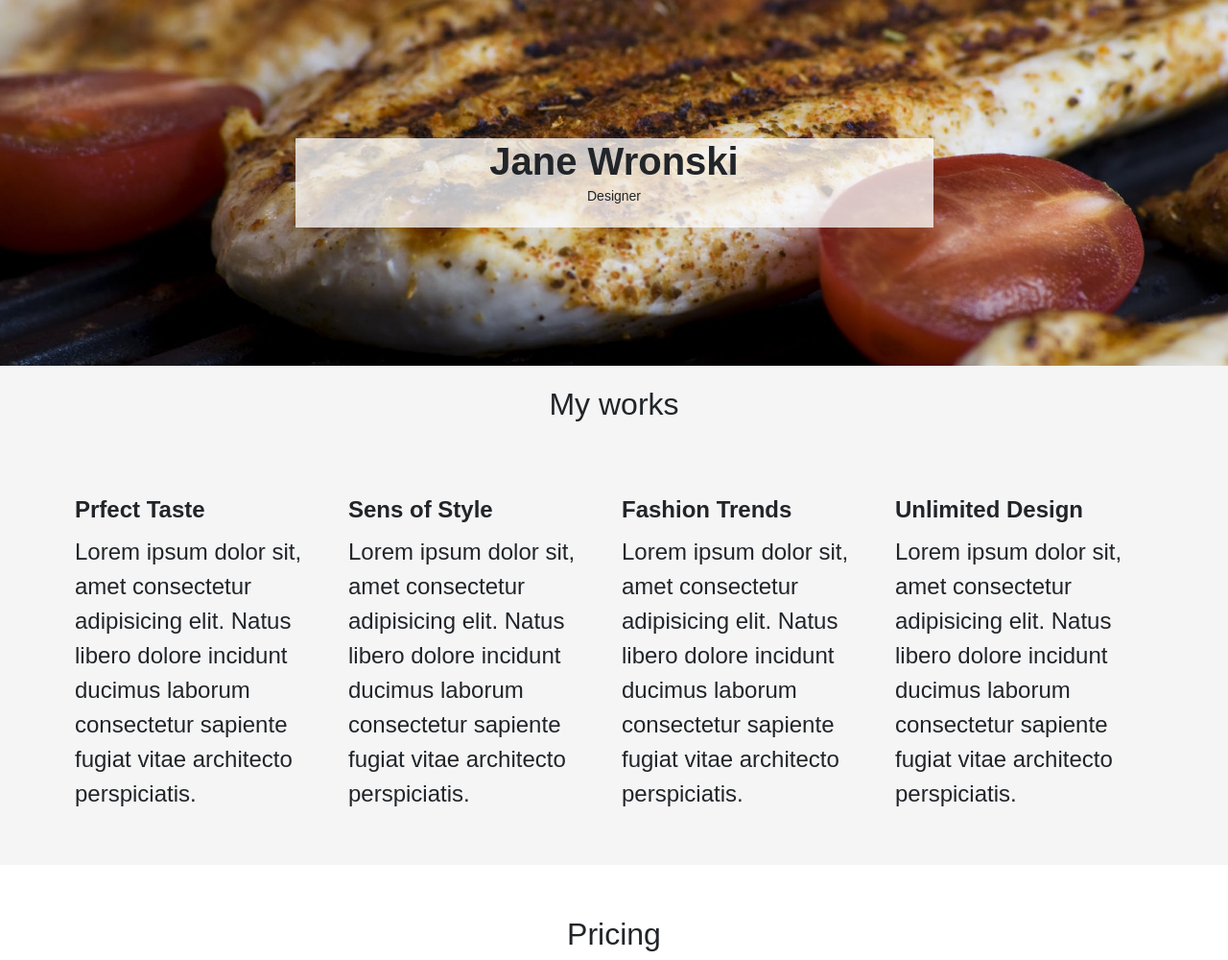
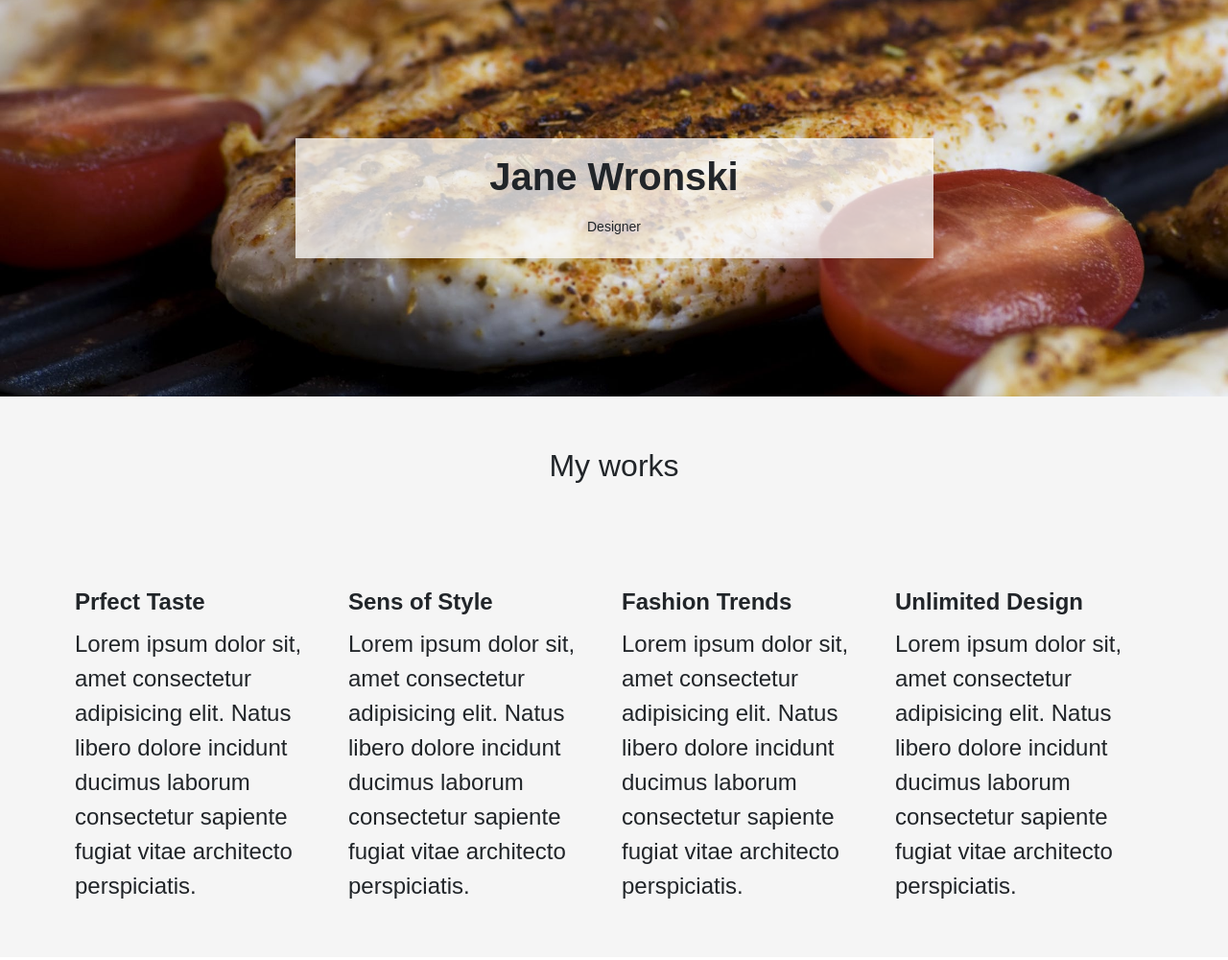
Before and after one commit to stels02/midterm_2NEW, a plain HTML site: page index.html in a window 1280 px wide. Shown: the top 1000 px of the page at 96% size. Drawn offline with Linux system fonts and the light colour scheme; a web font is replaced by a local one.

Commit message:
11-nji komit

```diff
--- a/index.html
+++ b/index.html
@@ -17,6 +17,7 @@
         .bg-center-center {
             background-position: center center;
         }
+
         .bg-cover {
             background-size: cover;
         }
@@ -27,11 +28,12 @@
 
     <div class="">
 
-        <div class="bg-center-center bg-cover" style=" background-image: url(img/04.jpeg); background-repeat:no-repeat;" data-aos="fade-down">
+        <div class="bg-center-center bg-cover" style=" background-image: url(img/04.jpeg); background-repeat:no-repeat;"
+            data-aos="fade-down">
             <div class="container text-center py-5">
                 <div class="row justify-content-center py-5">
                     <div class="col-md-9 col-lg-8 col-xl-7 col-xxl-6 bg-white bg-opacity-75 my-5">
-                        <div class="h1 mb-1 fw-bold">
+                        <div class="h1 mb-1 fw-bold p-3">
                             Jane Wronski
                         </div>
                         <div class="h3 small mb-4">
@@ -42,10 +44,10 @@
             </div>
         </div>
 
-        <div class=" text-center p-3 fs-2" style="background-color: whitesmoke;" data-aos="fade-left">My works</div>
+        <div data-aos="fade-up">
+            <div class=" text-center p-5 fs-2" style="background-color: whitesmoke;">My works</div>
 
-        <div class="bg-grey pb-5 fs-4" style="background-color: whitesmoke;" data-aos="fade-down"
-            data-aos-duration="3000">
+            <div class="bg-grey pb-5 fs-4" style="background-color: whitesmoke;">
                 <div class="container">
                     <div class="row">
                         <div class="col-sm-12 col-md-6 col-xl-3 p-2 ">
@@ -75,6 +77,7 @@
                             <div>Lorem ipsum dolor sit, amet consectetur adipisicing elit. Natus libero dolore incidunt
                                 ducimus
                                 laborum consectetur sapiente fugiat vitae architecto perspiciatis.</div>
+                        </div>
                     </div>
                 </div>
             </div>
```
Lines whose indentation alone changed are shown as unchanged.
